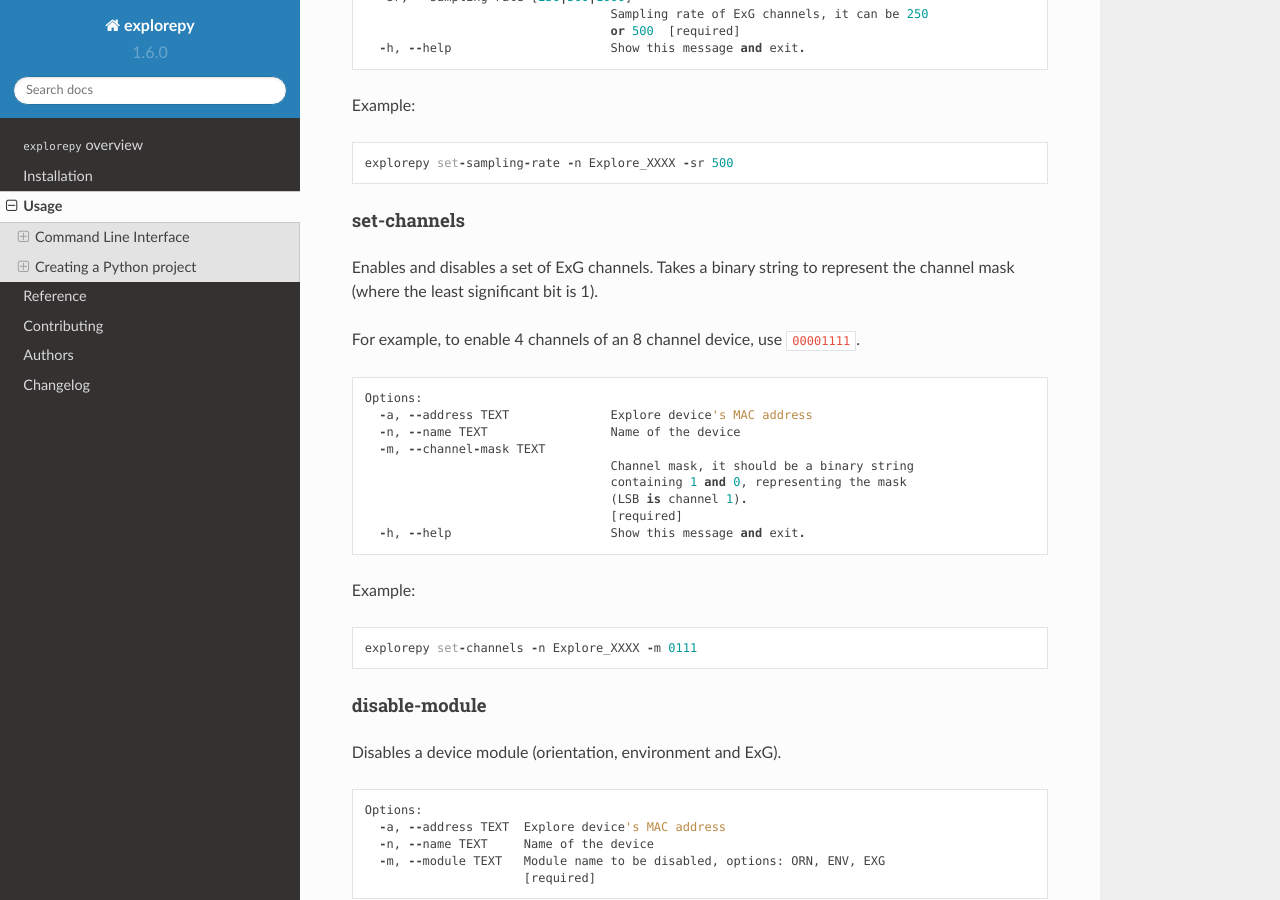
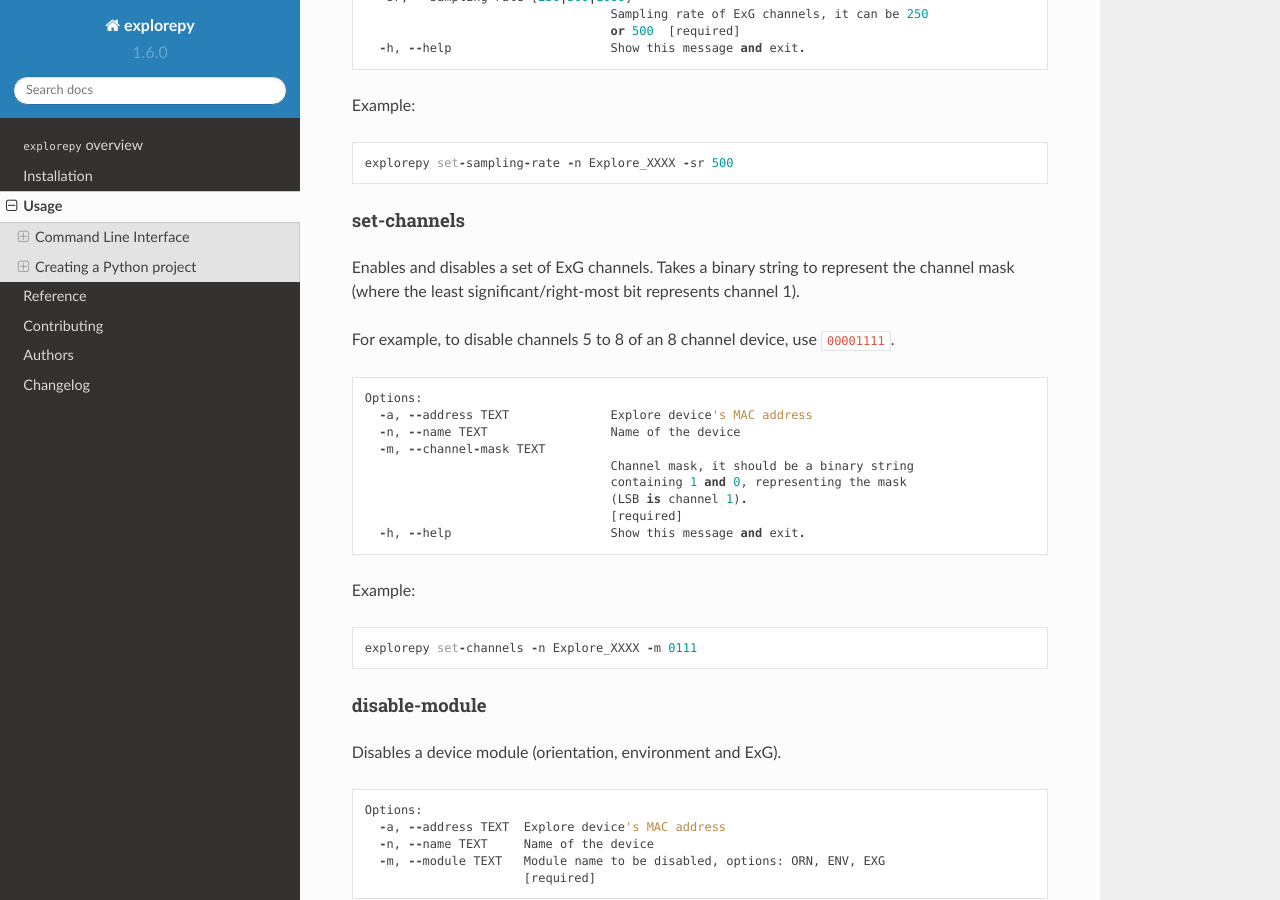
Before and after one commit to Mentalab-hub/explorepy, a Sphinx documentation site: the page built from docs/usage.rst, in a window 1280 px wide and 900 px high, scrolled down 6277 px. Built offline with Sphinx 7.4.7 and the Read the Docs theme 2.0.0, drawn with Linux system fonts in a browser that asks for light colours; some of the changed text lies outside the part shown.

```diff
--- a/README.rst
+++ b/README.rst
@@ -55,7 +55,7 @@
 
 Quick installation
 ==================
-For Windows users, the best way to install ``explorepy`` is to download the latest ``explorepy`` version from the `release page <https://github.com/Mentalab-hub/explorepy/releases>`_ or use pip. Please note that dependencies will install automatically from the release page.
+For Windows users, the best way to install ``explorepy`` is to download the latest ``explorepy`` version from the `release page <https://github.com/Mentalab-hub/explorepy/releases>`_. Please note that dependencies will install automatically from the release page.
 
 For other operating systems, or to build the package manually on Windows, please refer to the information below.
 
@@ -65,7 +65,7 @@ Requirements
 
 * Python 3.6 to Python 3.9.
 * Visual Studio 2015 community edition (Windows only. For package building).
-* Bluetooth header files (Linux command: ``sudo apt-get install libbluetooth-dev``).
+* Bluetooth header files (Linux only. Use: ``sudo apt-get install libbluetooth-dev``).
 
 
 Detailed installation instructions can be found on the `installation page <https://explorepy.readthedocs.io/en/latest/installation.html>`_.
--- a/docs/installation.rst
+++ b/docs/installation.rst
@@ -41,8 +41,6 @@ Option 2: Installing from Python Package Index (PyPI) and pip (advanced)
 
 *This option is best for users who intend to include* ``explorepy`` *functionalities in their own Python scripts.*
 
-For this, use `Anaconda <https://www.anaconda.com/>`_ to access ``explorepy``.
-
 To install the ``explorepy`` API and all its dependencies using pip on Windows:
 
 1. Install Anaconda (or any other Python distribution; these instructions pertain to Anaconda only). Download and install the `Anaconda Windows installer <https://www.anaconda.com/distribution/#download-section>`_.
@@ -62,7 +60,7 @@ Ubuntu
 2. We recommend installing Anaconda. Download and install the `Anaconda Python 3.7 Ubuntu installer <https://www.anaconda.com/distribution/#download-section>`_.
 3. We recommend using a virtual environment in Conda. To do this:
 
-   a. In Conda command prompt: ``conda create -n myenv python=3.6``
+   a. In Conda command prompt: ``conda create -n myenv python=3.7``
    b. Activate the virtual environment: ``conda activate myenv``
 
 4. Upgrade your pip: ``python -m pip install --upgrade pip``
--- a/docs/usage.rst
+++ b/docs/usage.rst
@@ -239,9 +239,9 @@ Example:
 set-channels
 %%%%
 
-Enables and disables a set of ExG channels. Takes a binary string to represent the channel mask (where the least significant bit is 1).
+Enables and disables a set of ExG channels. Takes a binary string to represent the channel mask (where the least significant/right-most bit represents channel 1).
 
-For example, to enable 4 channels of an 8 channel device, use ``00001111``.
+For example, to disable channels 5 to 8 of an 8 channel device, use ``00001111``.
 ::
 
     Options:
```
Also changed, not shown: other parts of docs/usage.rst (+2 -2 lines), CONTRIBUTING.rst (+8 -8 lines).
